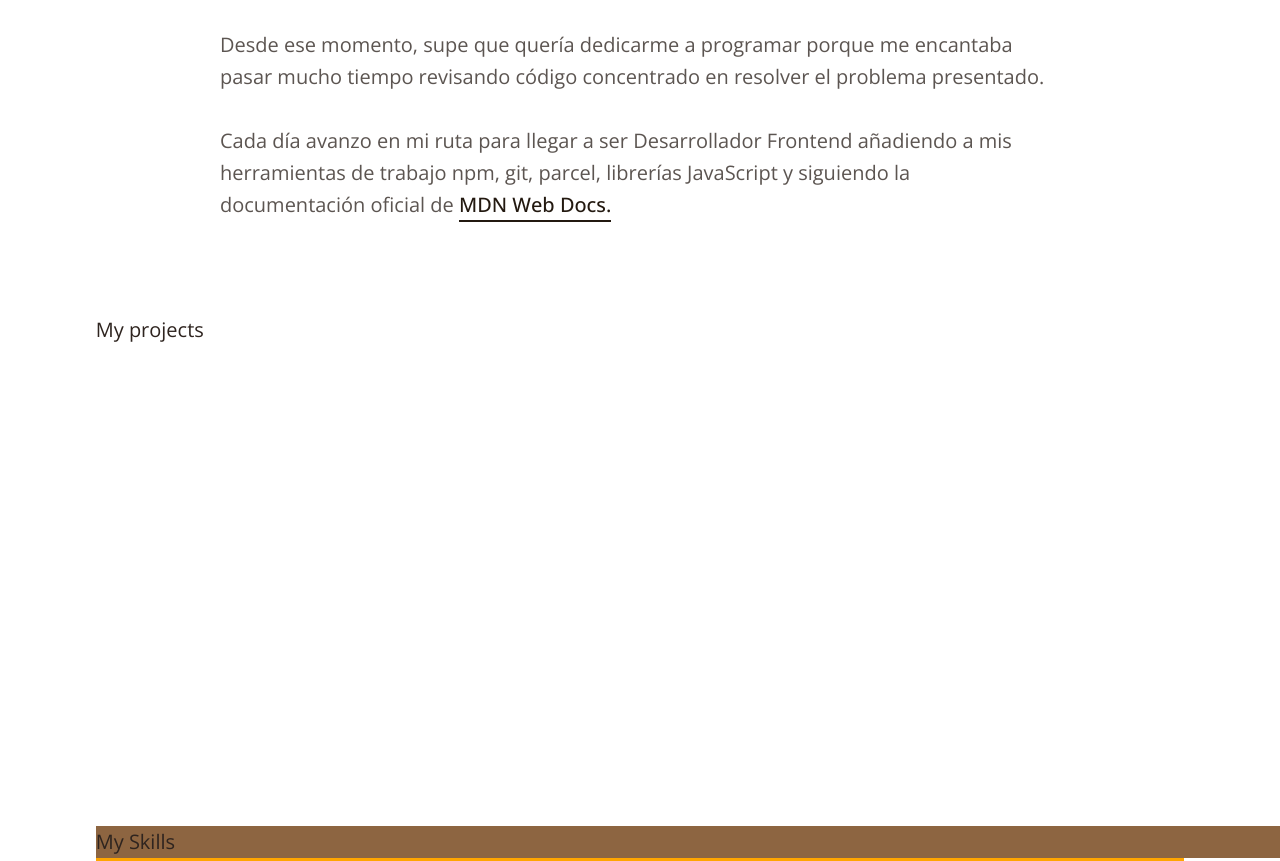
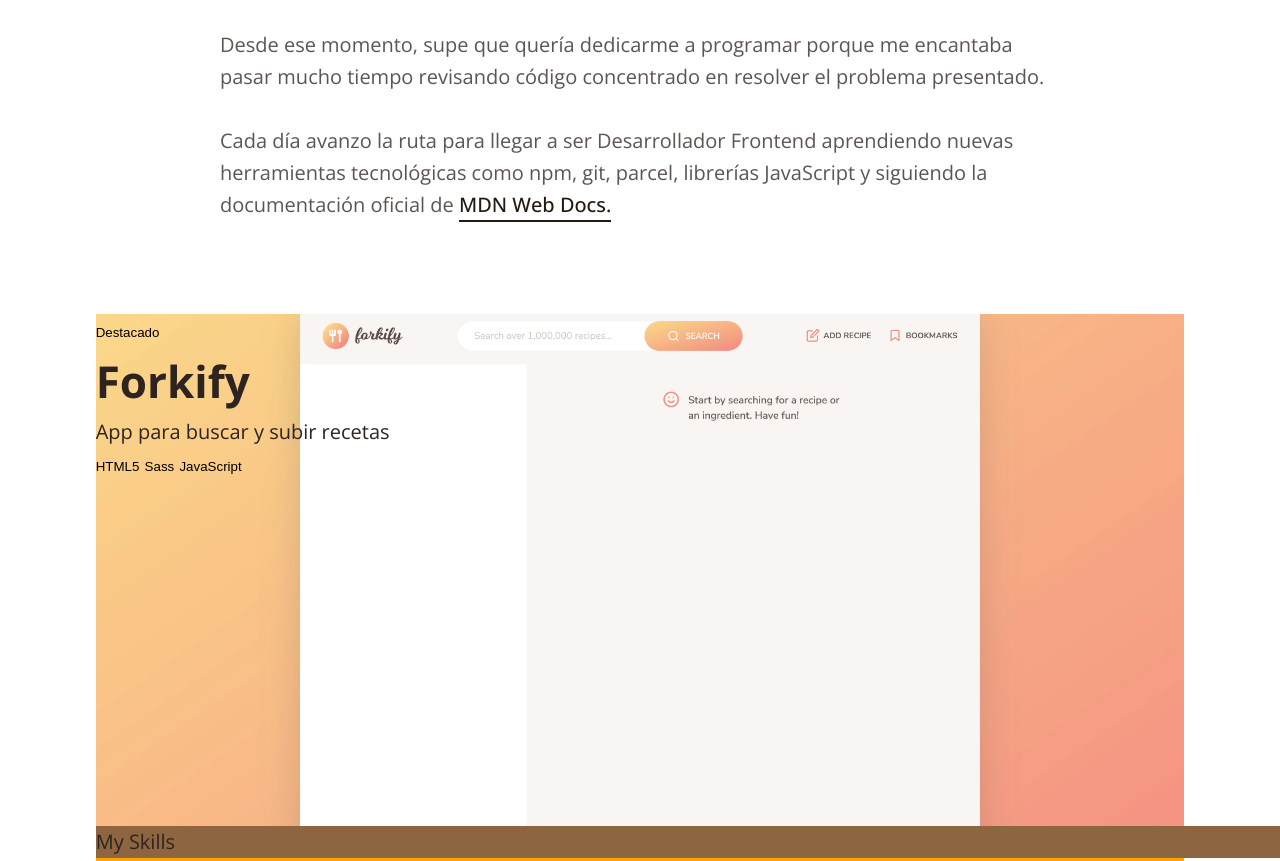
Before and after one commit to BenjaminPablo/Benjamin-Portfolio, a website built with Parcel: page index.html in a window 1280 px wide. Shown: the part 1286-2147 px from the top of the page. Built offline with nearby package versions, Linux system fonts and the light colour scheme; files whose address does not match are found by name.

Commit message:
Adding new bg images

```diff
--- a/index.html
+++ b/index.html
@@ -110,9 +110,10 @@
               resolver el problema presentado.
             </p>
             <p>
-              Cada día avanzo en mi ruta para llegar a ser Desarrollador
-              Frontend añadiendo a mis herramientas de trabajo npm, git, parcel,
-              librerías JavaScript y siguiendo la documentación oficial de
+              Cada día avanzo la ruta para llegar a ser Desarrollador Frontend
+              aprendiendo nuevas herramientas tecnológicas como npm, git,
+              parcel, librerías JavaScript y siguiendo la documentación oficial
+              de
               <a
                 class="about-me__link"
                 href="https://developer.mozilla.org/en-US/"
@@ -125,7 +126,16 @@
         </div>
       </section>
 
-      <section class="projects">My projects</section>
+      <section class="projects">
+        <button class="btn btn--secondary">Destacado</button>
+        <h2 class="heading-secondary">Forkify</h2>
+        <p class="projects__text">App para buscar y subir recetas</p>
+        <button class="btn btn--tag">HTML5</button>
+        <button class="btn btn--tag">Sass</button>
+        <button class="btn btn--tag">JavaScript</button>
+        <button class="btn btn--left" aria-label="Goleft button"></button>
+        <button class="btn btn--right" aria-label="Goright button"></button>
+      </section>
 
       <section class="skills">My Skills</section>
 
--- a/package.json
+++ b/package.json
@@ -28,7 +28,6 @@
     "@parcel/transformer-sass": "^2.5.0",
     "lodash": "^4.17.21",
     "parcel": "^2.5.0",
-    "purgecss": "^4.1.3",
-    "svgo": "^2.8.0"
+    "purgecss": "^4.1.3"
   }
 }
--- a/src/scss/pages/_home.scss
+++ b/src/scss/pages/_home.scss
@@ -34,7 +34,10 @@
   }
 
   .projects {
-    background-image: url('../src/img/omnifood.png');
+    background-image: url('../img/portfolio__forkify.webp');
+    background-position: center;
+    background-repeat: no-repeat;
+    background-size: cover;
     grid-column: center-start / center-end;
   }
 
```
Also changed, not shown: src/img/portfolio__forkify.webp (added), src/img/portfolio__nexter.webp (added), src/img/portfolio__omnifood.webp (added), src/img/sprite.svg, 1 other file.
